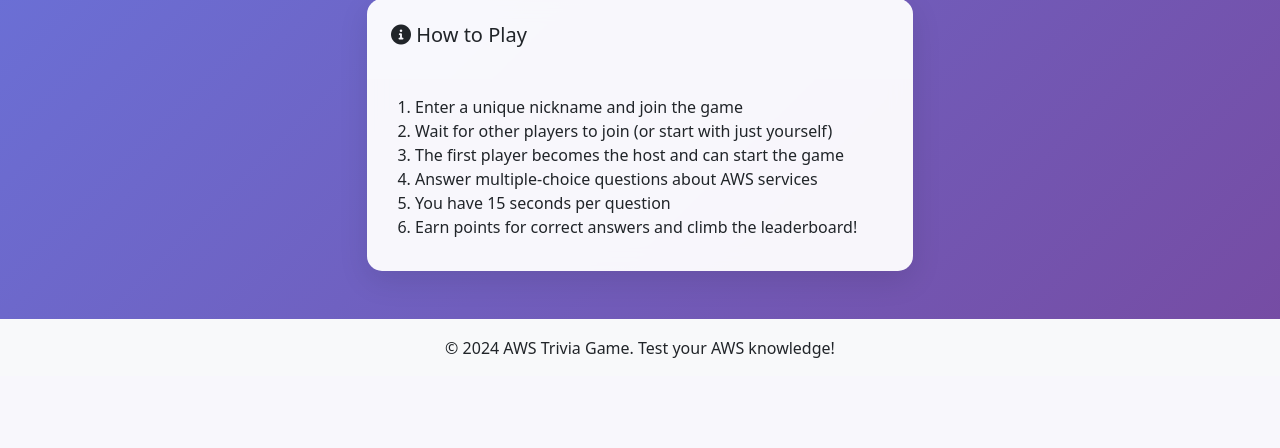
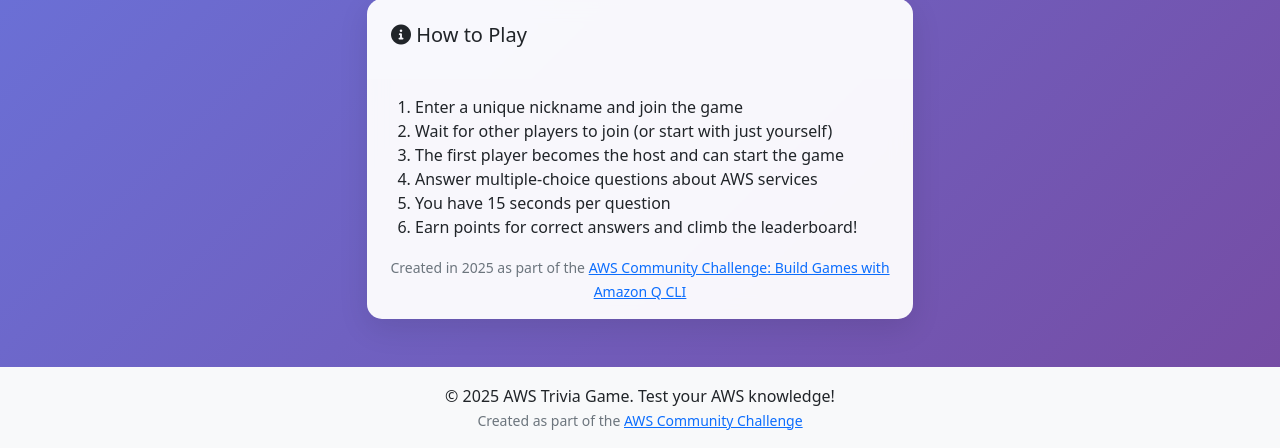
Before and after one commit to hasithadulanjana/aws-trivia-game, a Flask app: page / in a window 1280 px wide. Shown: the part 698-1146 px from the top of the page. Before the commit the page ends 1056 px from the top, so only its background shows below. Run offline with Flask 3, Linux system fonts and the light colour scheme; some libraries are stand-ins or nearby versions.

Commit message:
🎯 Update to 2025 & Add AWS Community Challenge Attribution
📅 YEAR UPDATE:
- Updated copyright from 2024 to 2025
- Reflected correct creation year across all files
- Updated footer and documentation dates

🏆 AWS COMMUNITY ATTRIBUTION:
- Added AWS Community Challenge link to all interfaces
- Referenced challenge: 'Build Games with Amazon Q CLI'
- Included community link in static and web versions
- Enhanced about sections with challenge information

🌐 UPDATED FILES:
- README.md: Main project attribution
- templates/base.html: Web interface footer
- templates/index.html: Web interface about section
- netlify-static/index.html: Static version attribution
- netlify-static/README.md: Static documentation
- netlify-static/game.js: Game completion messages

🔗 COMMUNITY LINKS:
- Challenge URL: https://community.aws/content/2xIoduO0xhkhUApQpVUIqBFGmAc/build-games-with-amazon-q-cli-and-score-a-t-shirt?lang=en
- Proper attribution in all user-facing interfaces
- Enhanced game completion messages with community references

✨ USER EXPERIENCE:
- Players now see the AWS Community connection
- Encourages participation in AWS Community
- Proper credit for the challenge inspiration
- Links to additional AWS learning resources

🎮 READY FOR COMMUNITY SHOWCASE:
- Proper attribution for AWS Community Challenge
- 2025 branding consistency
- Professional presentation for community sharing

Perfect for showcasing in the AWS Community! 🚀

```diff
--- a/templates/base.html
+++ b/templates/base.html
@@ -23,7 +23,8 @@
 
     <footer class="bg-light text-center py-3 mt-5">
         <div class="container">
-            <p class="mb-0">&copy; 2024 AWS Trivia Game. Test your AWS knowledge!</p>
+            <p class="mb-0">&copy; 2025 AWS Trivia Game. Test your AWS knowledge!</p>
+            <small class="text-muted">Created as part of the <a href="https://community.aws/content/2xIoduO0xhkhUApQpVUIqBFGmAc/build-games-with-amazon-q-cli-and-score-a-t-shirt?lang=en" target="_blank">AWS Community Challenge</a></small>
         </div>
     </footer>
 
--- a/templates/index.html
+++ b/templates/index.html
@@ -66,6 +66,14 @@
                     <li>You have 15 seconds per question</li>
                     <li>Earn points for correct answers and climb the leaderboard!</li>
                 </ol>
+                <div class="mt-3 text-center">
+                    <small class="text-muted">
+                        Created in 2025 as part of the
+                        <a href="https://community.aws/content/2xIoduO0xhkhUApQpVUIqBFGmAc/build-games-with-amazon-q-cli-and-score-a-t-shirt?lang=en" target="_blank">
+                            AWS Community Challenge: Build Games with Amazon Q CLI
+                        </a>
+                    </small>
+                </div>
             </div>
         </div>
     </div>
```
Also changed, not shown: netlify-static/game.js (+4 -4 lines), netlify-static/index.html (+12 -5 lines), README.md, netlify-static/README.md.
